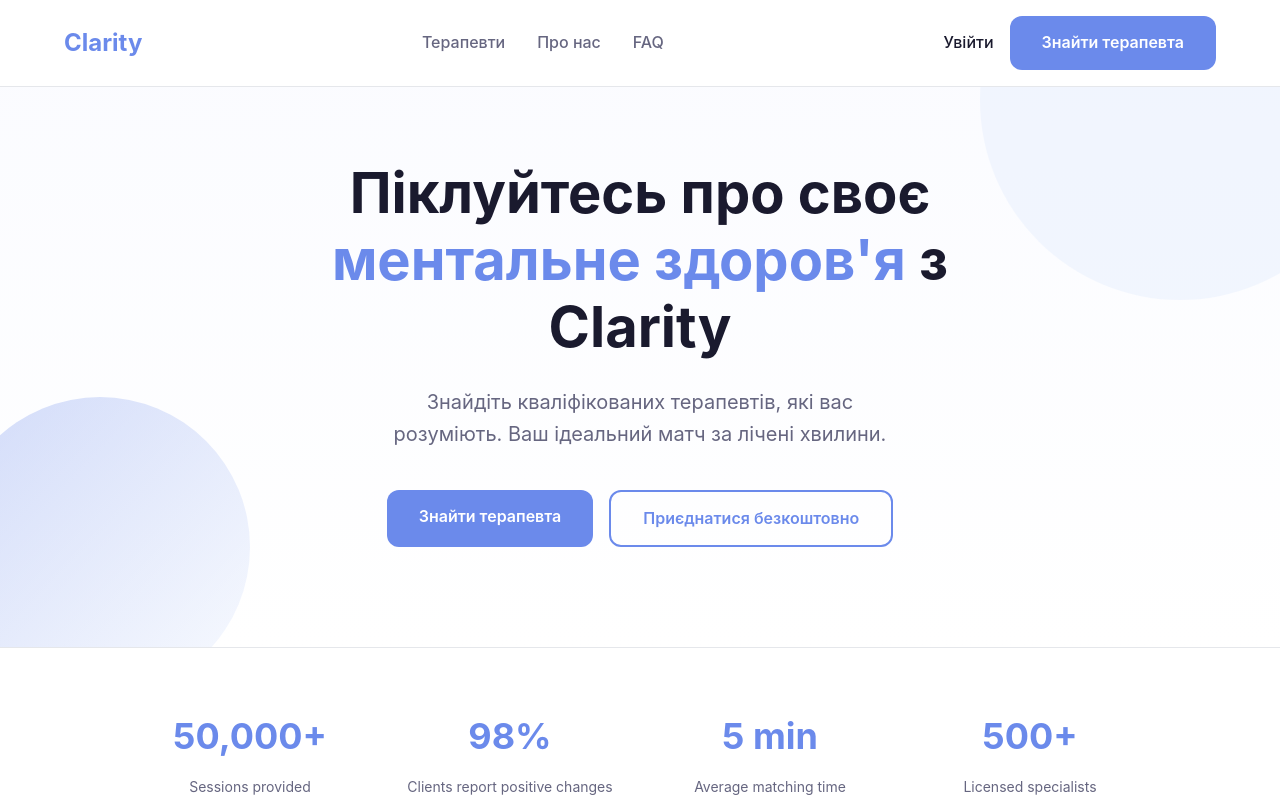
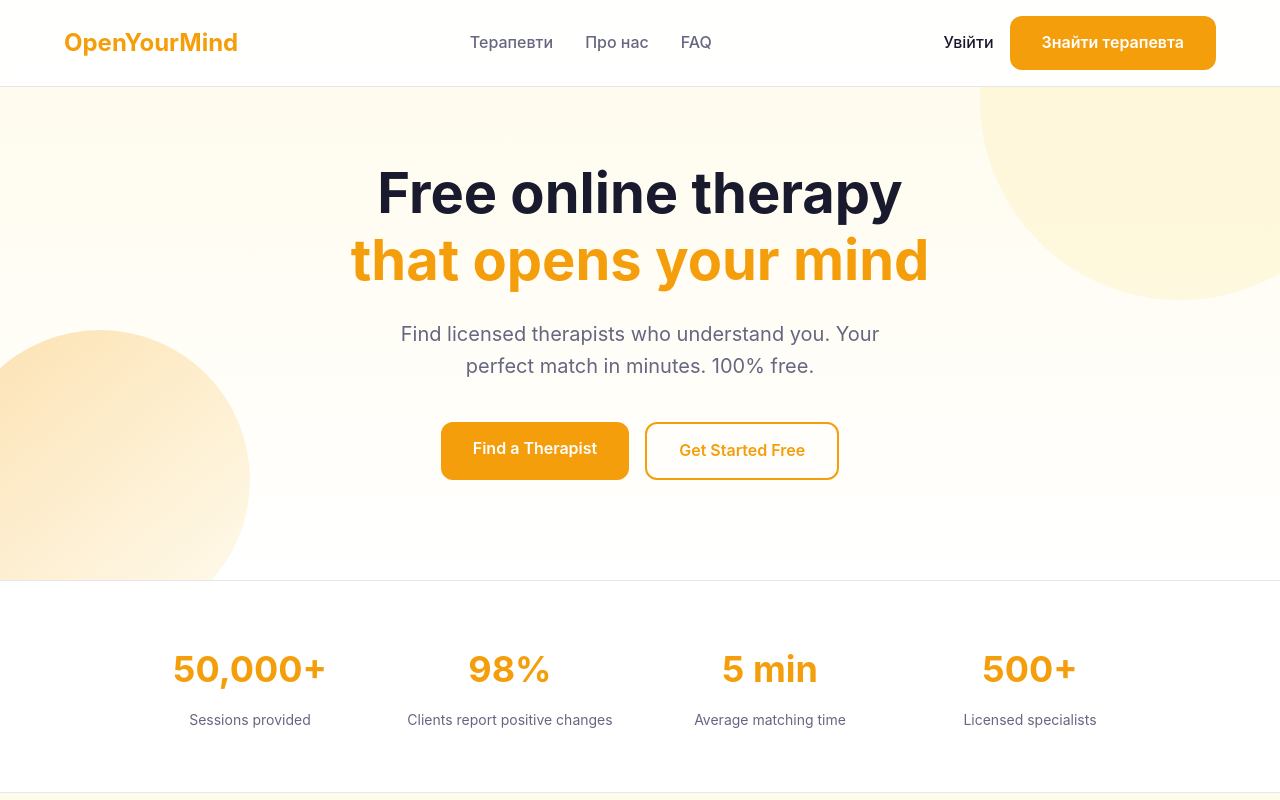
Before and after one commit to vasya-skery/therapy-platform, a Next.js app: page / in a window 1280 px wide. Shown: the top 800 px of the page. Built offline with nearby package versions, Linux system fonts and the light colour scheme; no server answers.

Commit message:
Rebrand: Clarity -> OpenYourMind, blue -> orange (#F59E0B)

```diff
--- a/src/app/dashboard/client/page.tsx
+++ b/src/app/dashboard/client/page.tsx
@@ -103,7 +103,7 @@ export default function ClientDashboard() {
   return (
     <div className={styles.container}>
       <header className={styles.header}>
-        <Link href="/" className={styles.logo}>Clarity</Link>
+        <Link href="/" className={styles.logo}>OpenYourMind</Link>
         <div className={styles.userMenu}>
           <span>{profile.full_name}</span>
           <button onClick={signOut}>Вийти</button>
--- a/src/app/dashboard/therapist/page.tsx
+++ b/src/app/dashboard/therapist/page.tsx
@@ -171,7 +171,7 @@ export default function TherapistDashboard() {
   return (
     <div className={styles.container}>
       <header className={styles.header}>
-        <Link href="/" className={styles.logo}>Clarity</Link>
+        <Link href="/" className={styles.logo}>OpenYourMind</Link>
         <div className={styles.userMenu}>
           <span>{profile.full_name}</span>
           <button onClick={signOut}>Вийти</button>
--- a/src/app/globals.css
+++ b/src/app/globals.css
@@ -1,10 +1,10 @@
 :root {
-  --primary: #6B8AEB;
-  --primary-dark: #4A6BCF;
-  --secondary: #E8F0FE;
+  --primary: #F59E0B;
+  --primary-dark: #D97706;
+  --secondary: #FEF3C7;
   --text-dark: #1A1A2E;
   --text-light: #666680;
-  --bg-light: #FAFBFF;
+  --bg-light: #FFFBEB;
   --white: #FFFFFF;
   --success: #4CAF50;
   --border: #E5E7EB;
--- a/src/app/layout.tsx
+++ b/src/app/layout.tsx
@@ -3,8 +3,8 @@ import './globals.css'
 import { AuthProvider } from '@/context/AuthContext'
 
 export const metadata: Metadata = {
-  title: 'Clarity - Платформа онлайн-терапії',
-  description: 'Знайдіть кваліфікованих терапевтів. Піклуйтеся про своє ментальне здоров&apos;я з Clarity.',
+  title: 'OpenYourMind - Free Online Therapy',
+  description: 'Find licensed therapists. Free online therapy platform for your mental health.',
 }
 
 export default function RootLayout({
--- a/src/app/therapists/[id]/page.tsx
+++ b/src/app/therapists/[id]/page.tsx
@@ -94,7 +94,7 @@ export default function TherapistPage() {
     <div className={styles.container}>
       <header className={styles.header}>
         <Link href="/therapists" className={styles.back}>← Назад</Link>
-        <Link href="/" className={styles.logo}>Clarity</Link>
+        <Link href="/" className={styles.logo}>OpenYourMind</Link>
       </header>
 
       <main className={styles.main}>
--- a/src/app/therapists/page.tsx
+++ b/src/app/therapists/page.tsx
@@ -57,7 +57,7 @@ export default function TherapistsPage() {
   return (
     <div className={styles.container}>
       <header className={styles.header}>
-        <Link href="/" className={styles.logo}>Clarity</Link>
+        <Link href="/" className={styles.logo}>OpenYourMind</Link>
         <nav className={styles.nav}>
           <Link href="/therapists">Терапевти</Link>
           <Link href="/auth/login">Увійти</Link>
--- a/src/components/Footer.tsx
+++ b/src/components/Footer.tsx
@@ -11,7 +11,7 @@ export default function Footer() {
 
         <div className={styles.links}>
           <div className={styles.column}>
-            <h4>Clarity</h4>
+            <h4>OpenYourMind</h4>
             <a href="/about">About</a>
             <a href="/approaches">Approaches</a>
             <a href="/for-therapists">For Therapists</a>
@@ -24,12 +24,12 @@ export default function Footer() {
           </div>
           <div className={styles.column}>
             <h4>Contact</h4>
-            <a href="mailto:hello@clarity.help">hello@clarity.help</a>
+            <a href="mailto:hello@openyourmind.app">hello@openyourmind.app</a>
           </div>
         </div>
 
         <div className={styles.bottom}>
-          <p>© 2024-2025 Clarity</p>
+          <p>© 2024-2025 OpenYourMind</p>
         </div>
       </div>
     </footer>
--- a/src/components/Header.tsx
+++ b/src/components/Header.tsx
@@ -10,7 +10,7 @@ export default function Header() {
   return (
     <header className={styles.header}>
       <div className={styles.container}>
-        <Link href="/" className={styles.logo}>Clarity</Link>
+        <Link href="/" className={styles.logo}>OpenYourMind</Link>
 
         <nav className={styles.nav}>
           <Link href="/therapists">Терапевти</Link>
--- a/src/components/Hero.tsx
+++ b/src/components/Hero.tsx
@@ -6,16 +6,16 @@ export default function Hero() {
     <section className={styles.hero}>
       <div className={styles.container}>
         <h1>
-          Піклуйтесь про своє<br />
-          <span className={styles.highlight}>ментальне здоров&apos;я</span> з Clarity
+          Free online therapy<br />
+          <span className={styles.highlight}>that opens your mind</span>
         </h1>
         <p className={styles.subtitle}>
-          Знайдіть кваліфікованих терапевтів, які вас розуміють.
-          Ваш ідеальний матч за лічені хвилини.
+          Find licensed therapists who understand you.
+          Your perfect match in minutes. 100% free.
         </p>
         <div className={styles.buttons}>
-          <Link href="/therapists" className="btn-primary">Знайти терапевта</Link>
-          <Link href="/auth/register" className="btn-secondary">Приєднатися безкоштовно</Link>
+          <Link href="/therapists" className="btn-primary">Find a Therapist</Link>
+          <Link href="/auth/register" className="btn-secondary">Get Started Free</Link>
         </div>
       </div>
       <div className={styles.decorative}>
--- a/src/components/HowItWorks.tsx
+++ b/src/components/HowItWorks.tsx
@@ -22,7 +22,7 @@ export default function HowItWorks() {
   return (
     <section className={styles.section}>
       <div className={styles.container}>
-        <h2 className={styles.title}>How Clarity works</h2>
+        <h2 className={styles.title}>How OpenYourMind works</h2>
         <div className={styles.steps}>
           {steps.map((step, index) => (
             <div key={index} className={styles.step}>
```
